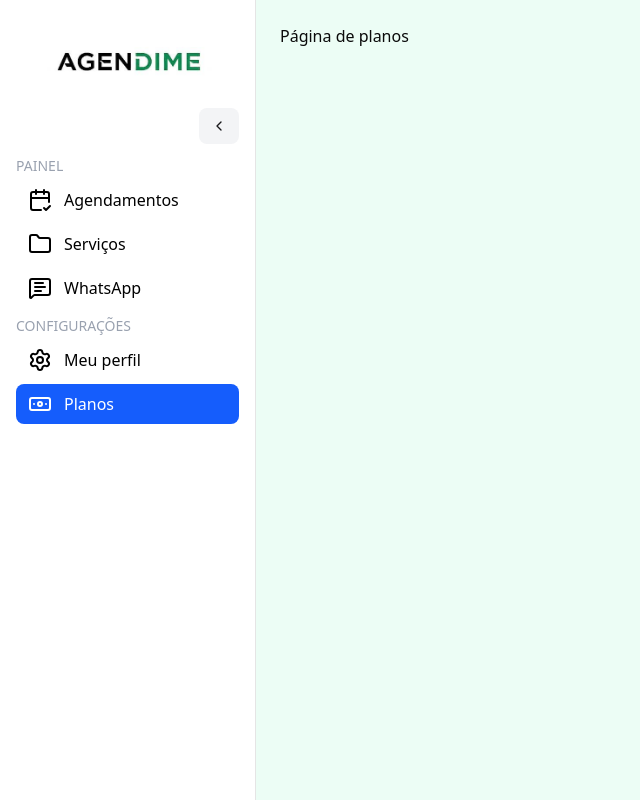
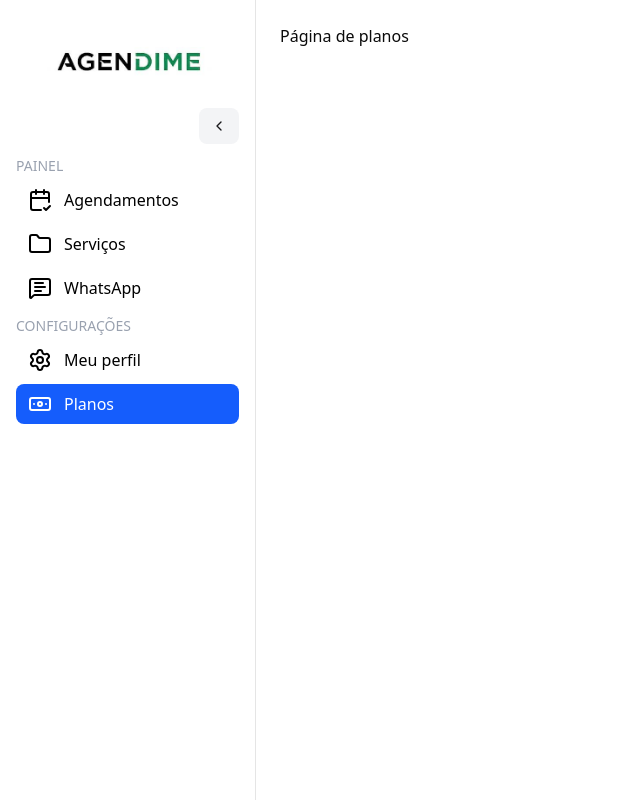
Before and after one commit to samuellustosa/odontopro, a Next.js app: page /dashboard/plans in a window 1280 px wide. Shown: the whole page, without its empty margins (0-640 px from the left). Built offline with nearby package versions, Linux system fonts and the light colour scheme.

Commit message:
tirando a cor de fundo

```diff
--- a/src/app/(panel)/dashboard/_components/sidebar.tsx
+++ b/src/app/(panel)/dashboard/_components/sidebar.tsx
@@ -26,7 +26,7 @@ export function SidebarDashboard({ children }: { children: React.ReactNode }) {
   const [isCollapsed, setIsCollapsed] = useState(false);
 
   return (
-    <div className="flex min-h-screen w-full bg-emerald-50">
+    <div className="flex min-h-screen w-full">
       <aside
         className={clsx(
           "flex flex-col border-r bg-background transition-all duration-300 p-4 h-full",
```
